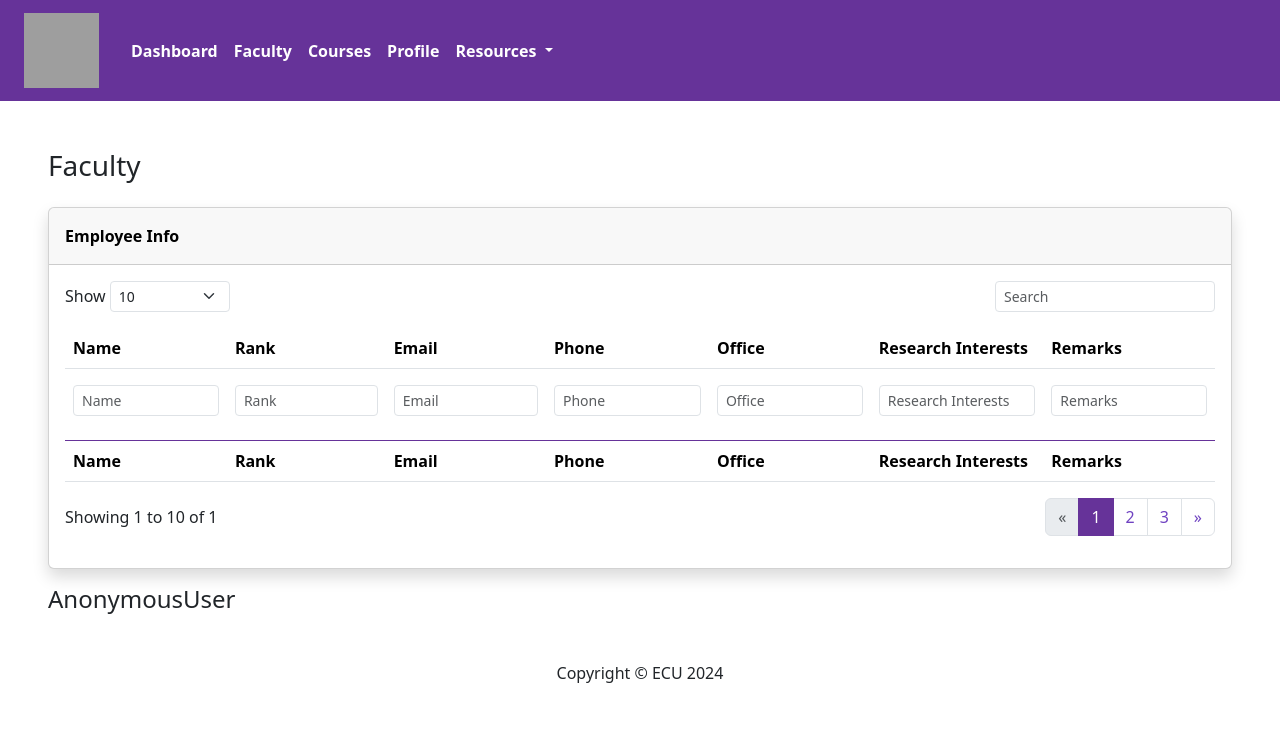
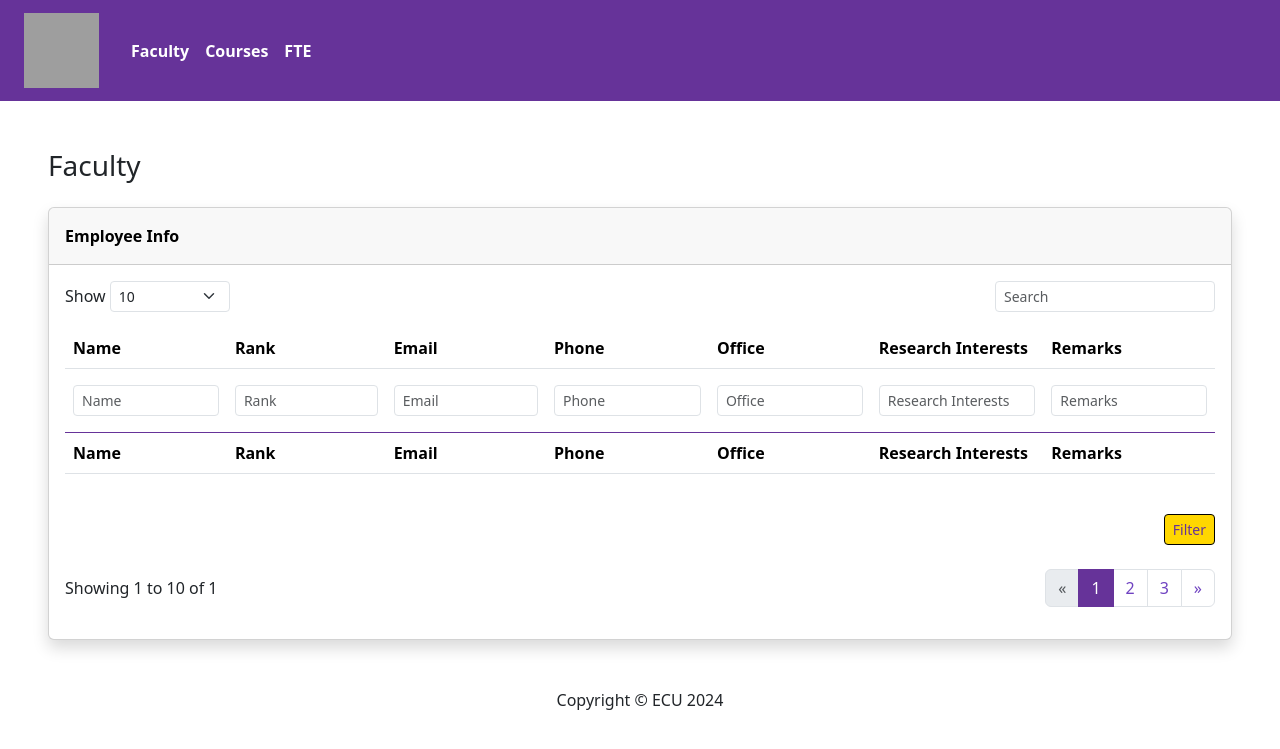
Before and after one commit to 3010-Grp-4/3010-proj-group-4, a Django app: page / in a window 1280 px wide. Shown: the top 749 px of the page. Run offline with Django 4.2, Linux system fonts and the light colour scheme; data that the repository does not hold is empty; some libraries are stand-ins or nearby versions; grey boxes are pictures that could not be loaded.

Commit message:
Add FTE page and implement dynamic querying on faculty page
A new page displaying Full-Time Employee (FTE) details has been added. Additionally, the faculty page now includes dynamic querying feature, which constructs filter query based on the provided search parameters. Some changes have also taken place in the navigation menu of the dashboard.

```diff
--- a/ecu_dash/dashboard/templates/dashboard/faculty.html
+++ b/ecu_dash/dashboard/templates/dashboard/faculty.html
@@ -41,6 +41,8 @@
             <p class="m-0 fw-bold" style="color: black;">Employee Info</p>
         </div>
         <div class="card-body">
+            <!-- Start: Filter Form -->
+            <form method="get" action="">
                 <div class="row">
                     <div class="col-md-6 text-nowrap">
                         <div id="dataTable_length" class="dataTables_length" aria-controls="dataTable"><label class="form-label">Show&nbsp;<select class="d-inline-block form-select form-select-sm">
@@ -51,9 +53,16 @@
                                 </select>&nbsp;</label></div>
                     </div>
                     <div class="col-md-6">
-                    <div class="text-md-end dataTables_filter" id="dataTable_filter"><label class="form-label"><input type="search" class="form-control form-control-sm" aria-controls="dataTable" placeholder="Search"></label></div>
+
+                        <div class="text-md-end">
+                            <label class="form-label"><input type="search" class="form-control form-control-sm" aria-controls="dataTable" placeholder="Search"></label></div>
+
+
                     </div>
                 </div>
+
+                <!-- Start: Filter Form -->
+                <form method="get" action="">
                     <div class="table-responsive table mt-2" id="dataTable" role="grid" aria-describedby="dataTable_info">
                         <table class="table my-0" id="dataTable">
                             <thead>
@@ -69,19 +78,16 @@
                             </thead>
                             <thead style="border-bottom-color: rebeccapurple; margin-bottom: 10px">
                                 <tr>
-
-
-
-                            <th><div class="my-2"><label class="form-label"><input type="search" class="form-control form-control-sm" aria-controls="dataTable" placeholder="Name"></label></div></th>
-                            <th><div class="my-2"><label class="form-label"><input type="search" class="form-control form-control-sm" aria-controls="dataTable" placeholder="Rank"></label></div></th>
-                            <th><div class="my-2"><label class="form-label"><input type="search" class="form-control form-control-sm" aria-controls="dataTable" placeholder="Email"></label></div></th>
-                            <th><div class="my-2"><label class="form-label"><input type="search" class="form-control form-control-sm" aria-controls="dataTable" placeholder="Phone"></label></div></th>
-                            <th><div class="my-2"><label class="form-label"><input type="search" class="form-control form-control-sm" aria-controls="dataTable" placeholder="Office"></label></div></th>
-                            <th><div class="my-2"><label class="form-label"><input type="search" class="form-control form-control-sm" aria-controls="dataTable" placeholder="Research Interests"></label></div></th>
-                            <th><div class="my-2"><label class="form-label"><input type="search" class="form-control form-control-sm" aria-controls="dataTable" placeholder="Remarks"></label></div></th>
+                                    <th><div class="my-2"><input type="search" name="name" class="form-control form-control-sm" placeholder="Name"></div></th>
+                                    <th><div class="my-2"><input type="search" name="rank" class="form-control form-control-sm" placeholder="Rank"></div></th>
+                                    <th><div class="my-2"><input type="search" name="email" class="form-control form-control-sm" placeholder="Email"></div></th>
+                                    <th><div class="my-2"><input type="search" name="phone" class="form-control form-control-sm" placeholder="Phone"></div></th>
+                                    <th><div class="my-2"><input type="search" name="office" class="form-control form-control-sm" placeholder="Office"></div></th>
+                                    <th><div class="my-2"><input type="search" name="research_interest" class="form-control form-control-sm" placeholder="Research Interests"></div></th>
+                                    <th><div class="my-2"><input type="search" name="remarks" class="form-control form-control-sm" placeholder="Remarks"></div></th>
                                 </tr>
-
                             </thead>
+                            <!-- Table Body and Footer remain the same -->
                             <tbody>
                             {% for faculty in faculty %}
                             <!-- Start: Faculty Row -->
@@ -110,6 +116,12 @@
                             </tfoot>
                         </table>
                     </div>
+                    <div class="text-end mt-2">
+                        <button type="submit" class="btn btn-primary btn-sm my-4">Filter</button>
+                    </div>
+                </form>
+                <!-- End: Filter Form -->
+
                 <div class="row">
                     <div class="col-md-6 align-self-center">
                         <p id="dataTable_info" class="dataTables_info" role="status" aria-live="polite">Showing 1 to 10 of 1</p>
@@ -126,9 +138,9 @@
                         </nav>
                     </div>
                 </div>
+            </form>
         </div>
     </div>
-    <h4 class="my-3">{{ request.user }}</h4>
 {% endblock %}
 {% block scripts %}
 <!--    <script src="https://cdn.jsdelivr.net/npm/bootstrap@5.3.2/dist/js/bootstrap.bundle.min.js" integrity="sha384-C6RzsynM9kWDrMNeT87bh95OGNyZPhcTNXj1NW7RuBCsyN/o0jlpcV8Qyq46cDfL" crossorigin="anonymous"></script>-->
--- a/ecu_dash/dashboard/templates/dashboard/index.html
+++ b/ecu_dash/dashboard/templates/dashboard/index.html
@@ -45,32 +45,35 @@
           </button>
           <div class="collapse navbar-collapse" id="navbarNavDropdown">
             <ul class="navbar-nav fw-bold">
-              <li class="nav-item active">
-                <a class="nav-link" style="color: white" href="{% url 'dashboard:home' %}">Dashboard <span class="sr-only">(current)</span></a>
-              </li>
+{#              <li class="nav-item">#}
+{#                <a class="nav-link" style="color: white" href="{% url 'dashboard:home' %}">Dashboard <span class="sr-only">(current)</span></a>#}
+{#              </li>#}
               <li class="nav-item">
                 <a class="nav-link" style="color: white" href="{% url 'dashboard:faculty' %}">Faculty</a>
               </li>
               <li class="nav-item">
                 <a class="nav-link" style="color: white" href="{% url 'dashboard:courses' %}">Courses</a>
               </li>
-                <li class="nav-item">
-                <a class="nav-link" style="color: white" href="{% url 'dashboard:profile' %}">Profile</a>
+              <li class="nav-item">
+                <a class="nav-link" style="color: white" href="{% url 'dashboard:fte' %}">FTE</a>
               </li>
-              <li class="nav-item dropdown">
-                <a class="nav-link dropdown-toggle" style="color: white" href="#" id="navbarDropdownMenuLink" data-toggle="dropdown" aria-haspopup="true" aria-expanded="false">
-                  Resources
-                </a>
-                <div class="dropdown-menu" aria-labelledby="navbarDropdownMenuLink">
-                 {% if request.user.is_authenticated %}
-                     <a class="dropdown-item" href="{% url 'dashboard:logout' %}">Logout</a>
-                 {% else %}
-                     <a class="dropdown-item" href="{% url 'dashboard:login' %}">Login</a>
-                     <a class="dropdown-item" href="{% url 'dashboard:register' %}">Register</a>
-                 {% endif %}
-
-                </div>
-              </li>
+{#              <li class="nav-item">#}
+{#                <a class="nav-link" style="color: white" href="{% url 'dashboard:profile' %}">Profile</a>#}
+{#              </li>#}
+{#              <li class="nav-item dropdown">#}
+{#                <a class="nav-link dropdown-toggle" style="color: white" href="#" id="navbarDropdownMenuLink" data-toggle="dropdown" aria-haspopup="true" aria-expanded="false">#}
+{#                  Resources#}
+{#                </a>#}
+{#                <div class="dropdown-menu" aria-labelledby="navbarDropdownMenuLink">#}
+{#                 {% if request.user.is_authenticated %}#}
+{#                     <a class="dropdown-item" href="{% url 'dashboard:logout' %}">Logout</a>#}
+{#                 {% else %}#}
+{#                     <a class="dropdown-item" href="{% url 'dashboard:login' %}">Login</a>#}
+{#                     <a class="dropdown-item" href="{% url 'dashboard:register' %}">Register</a>#}
+{#                 {% endif %}#}
+{##}
+{#                </div>#}
+{#              </li>#}
             </ul>
           </div>
         </nav>
--- a/ecu_dash/dashboard/urls.py
+++ b/ecu_dash/dashboard/urls.py
@@ -20,9 +20,10 @@ from dashboard import views
 app_name = 'dashboard'
 
 urlpatterns = [
-    path('dashboard/', views.home, name='home'),
+    # path('dashboard/', views.home, name='home'),
     path('', views.faculty, name='faculty'),
     path('courses/', views.courses, name='courses'),
+    path('fte/', views.fte, name='fte'),
     path('profile/', views.profile, name='profile'),
     path('table/', views.table, name='table'),
     path('login/', views.login_view, name='login'),
--- a/ecu_dash/dashboard/views.py
+++ b/ecu_dash/dashboard/views.py
@@ -6,6 +6,9 @@ from django.shortcuts import render, redirect
 
 from dashboard import models
 from django.urls import reverse
+
+from .models import Faculty
+from django.db.models import Q
 
 
 # Create your views here.
@@ -19,9 +22,41 @@ def home(request):
 #     return render(request, 'dashboard/about.html')
 
 def faculty(request):
-    current_faculty = models.Faculty.objects.all()
+    faculties = Faculty.objects.all()
+
+    # Start with an empty Q object
+    query = Q()
+
+    # Retrieve query parameters
+    name = request.GET.get('name')
+    email = request.GET.get('email')
+    rank = request.GET.get('rank')
+    phone = request.GET.get('phone')
+    office = request.GET.get('office')
+    research_interest = request.GET.get('research_interest')
+    remarks = request.GET.get('remarks')
+
+    # Dynamically build the query based on the presence of parameters
+    if name:
+        query &= Q(user__username__icontains=name)
+    if email:
+        query &= Q(email__icontains=email)
+    if rank:
+        query &= Q(position__icontains=rank)
+    if phone:
+        query &= Q(phone__icontains=phone)
+    if office:
+        query &= Q(office__icontains=office)
+    if research_interest:
+        query &= Q(research_interest__icontains=research_interest)
+    if remarks:
+        query &= Q(remarks__icontains=remarks)
+
+    # Apply the constructed query to filter faculties
+    faculties = faculties.filter(query)
+
     context = {
-        'faculty': current_faculty
+        'faculty': faculties,
     }
     return render(request, 'dashboard/faculty.html', context)
 
@@ -31,6 +66,10 @@ def faculty(request):
 
 def courses(request):
     return render(request, 'dashboard/courses.html')
+
+
+def fte(request):
+    return render(request, 'dashboard/fte.html')
 
 
 def profile(request):
```
Also changed, not shown: ecu_dash/dashboard/templates/dashboard/fte.html (added, +14 -0 lines). Lines whose indentation alone changed are shown as unchanged.
